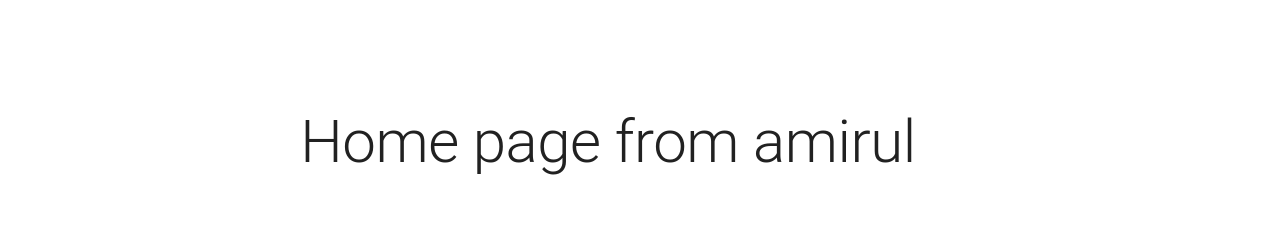
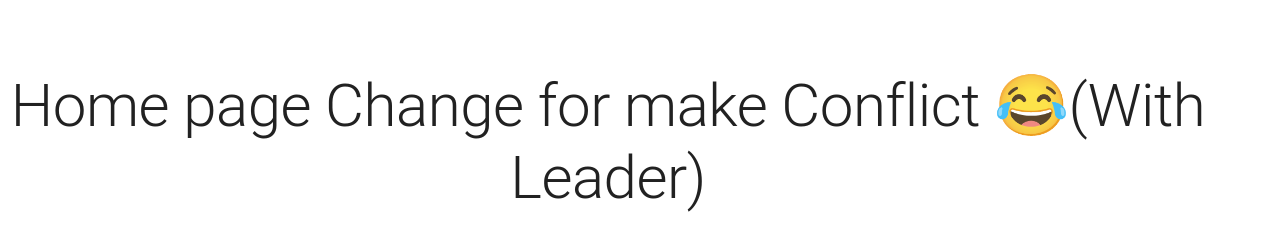
Before and after one commit to tareqhassan2014/end-game-hostel-hub-client, a React (Create React App) app: page / in a window 1280 px wide. Shown: the part 282-532 px from the top of the page. Built offline with nearby package versions, Linux system fonts and the light colour scheme; no server answers.

Commit message:
Check Conflict

```diff
--- a/src/views/pages/home/Home.tsx
+++ b/src/views/pages/home/Home.tsx
@@ -13,7 +13,7 @@ function Home() {
             }}
         >
             <Typography variant="h2" align="center">
-                Home page from amirul
+                Home page Change for make Conflict 😂(With  Leader)
             </Typography>
         </Box>
     );
```
